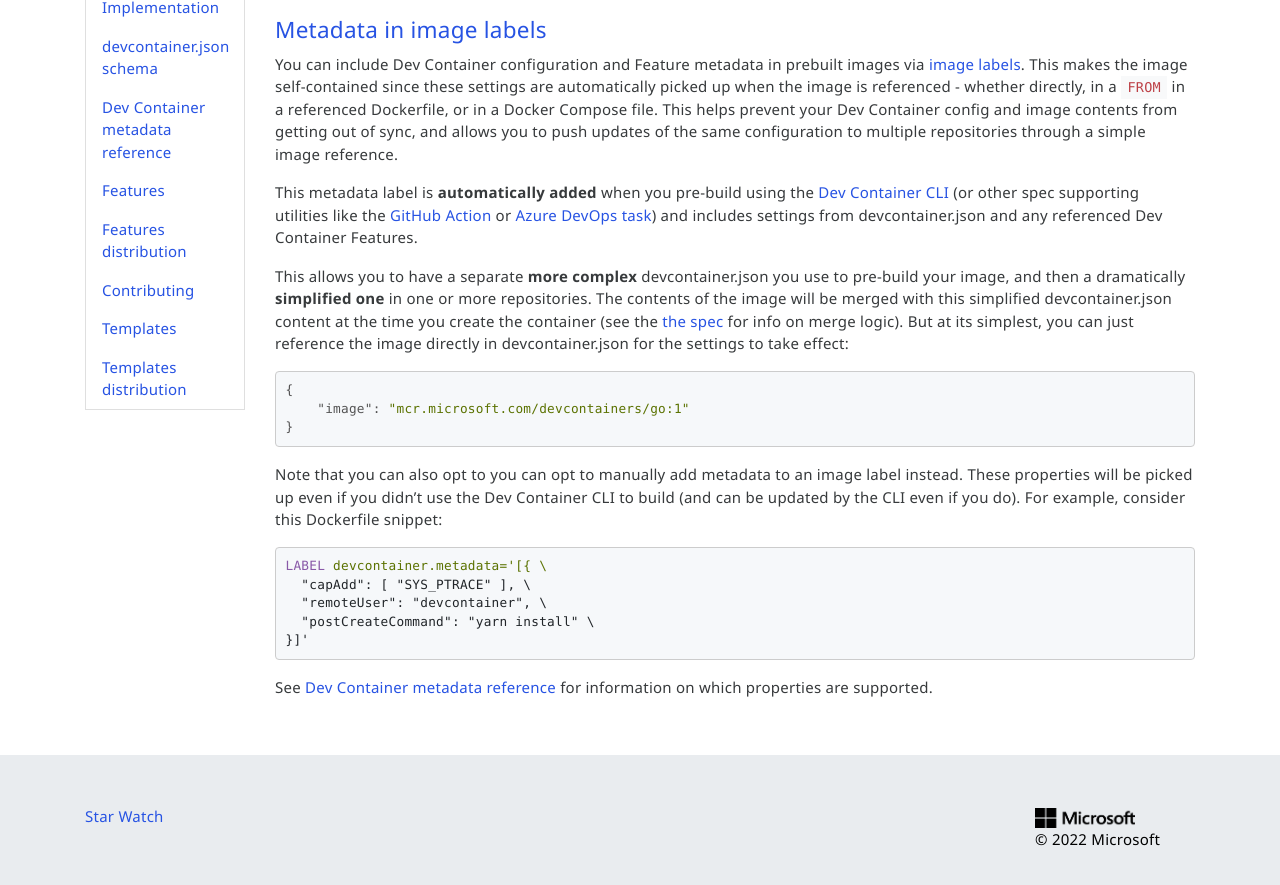
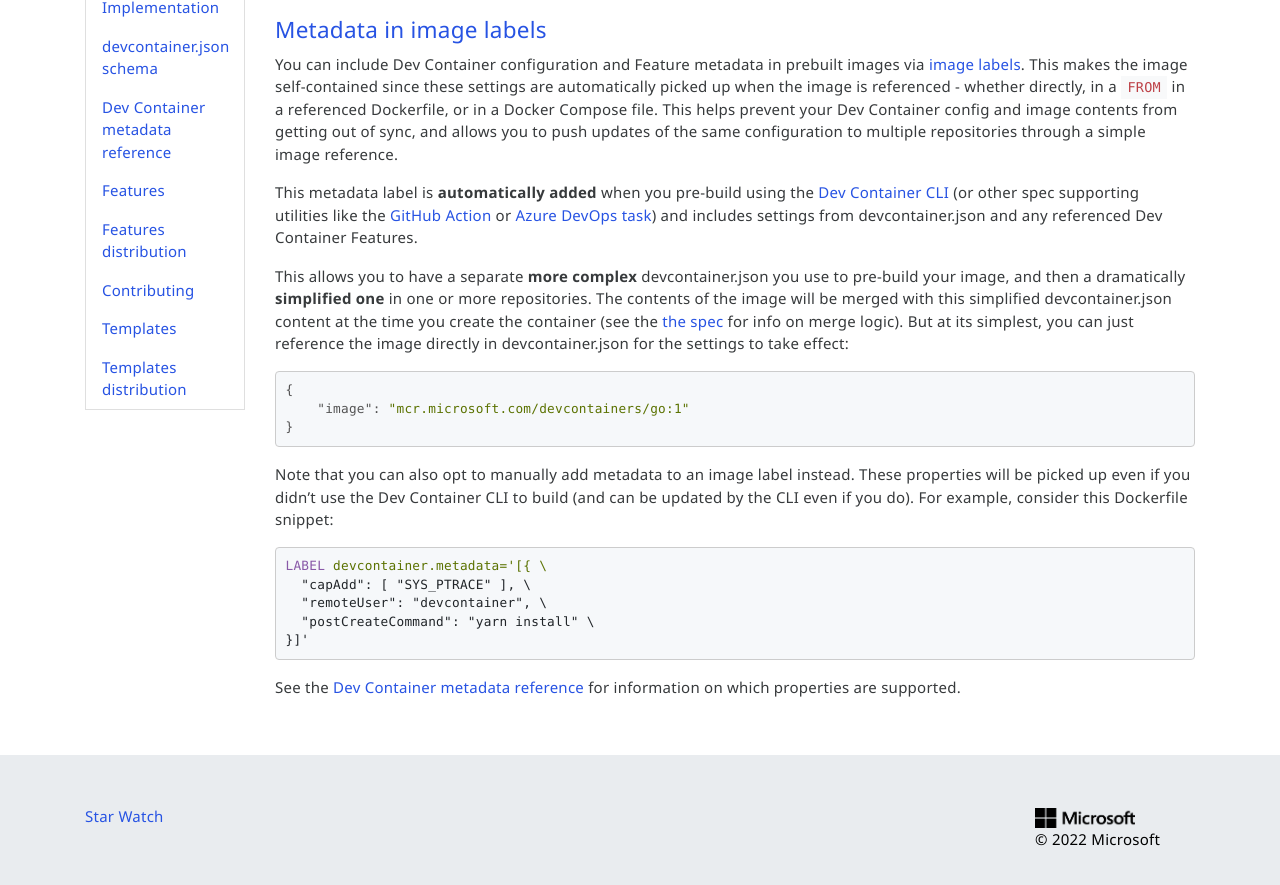
Before and after one commit to devcontainers/devcontainers.github.io, a Jekyll site: the page built from _implementors/reference.md, in a window 1280 px wide and 900 px high, scrolled down 2494 px. Shown: the top 885 px of the window. Built offline with Jekyll 4.4.1, drawn with Linux system fonts in a browser that asks for light colours; nearby versions of some CDN libraries; comment, search, counter and statistics services are not loaded.

Commit message:
Update reference.md

````diff
--- a/_implementors/reference.md
+++ b/_implementors/reference.md
@@ -124,7 +124,7 @@ This allows you to have a separate **more complex** devcontainer.json you use to
 }
 ```
 
-Note that you can also opt to you can opt to manually add metadata to an image label instead. These properties will be picked up even if you didn't use the Dev Container CLI to build (and can be updated by the CLI even if you do). For example, consider this Dockerfile snippet:
+Note that you can also opt to manually add metadata to an image label instead. These properties will be picked up even if you didn't use the Dev Container CLI to build (and can be updated by the CLI even if you do). For example, consider this Dockerfile snippet:
 
 ```Dockerfile
 LABEL devcontainer.metadata='[{ \
@@ -134,4 +134,4 @@ LABEL devcontainer.metadata='[{ \
 }]'
 ```
 
-See [Dev Container metadata reference](../json_reference) for information on which properties are supported.
+See the [Dev Container metadata reference](../json_reference) for information on which properties are supported.
````
